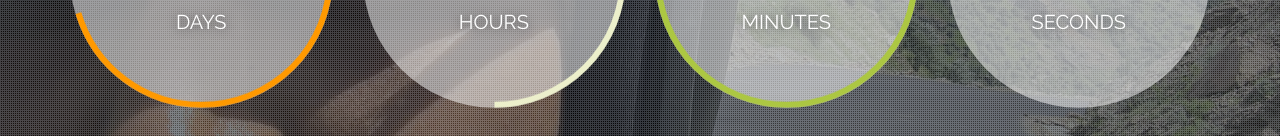
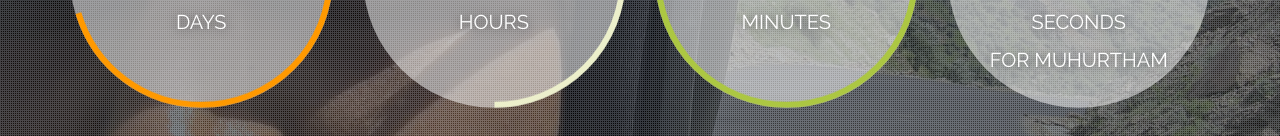
Before and after one commit to kartheekgj/thebigday, a plain HTML site: page index.html in a window 1280 px wide. Shown: the part 504-640 px from the top of the page. Drawn offline with nearby package versions, Linux system fonts and the light colour scheme.

Commit message:
Update index.html

```diff
--- a/index.html
+++ b/index.html
@@ -307,6 +307,7 @@
                         <div class="text">
                             <p class="val">0</p>
                             <p class="type-seconds type-time">SECONDS</p>
+			    <p class="type-seconds type-time">FOR MUHURTHAM</p>
                         </div>
                         <!-- /.text -->
                     </div>
```
